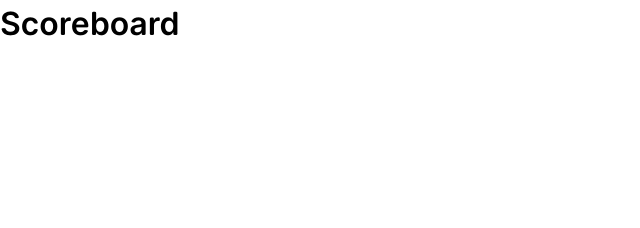
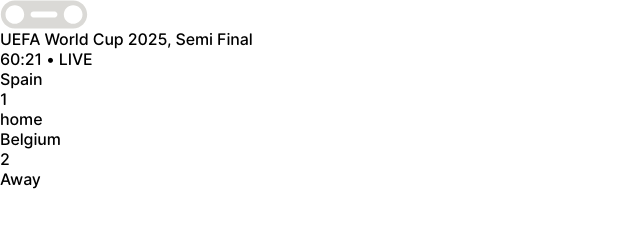
Before and after one commit to matinexpertmode/scoreboard, a website built with webpack: page src/index.html in a window 1280 px wide. Shown: the whole page, without its empty margins (0-640 px from the left). Built offline with nearby package versions, Linux system fonts and the light colour scheme.

Commit message:
html is nearly there

```diff
--- a/src/index.html
+++ b/src/index.html
@@ -6,6 +6,48 @@
     <title>Scoreboard</title>
   </head>
   <body>
-    <h1>Scoreboard</h1>
+    <div id="main-container">
+      <div id="element-container"></div>
+        <svg
+          xmlns="http://www.w3.org/2000/svg"
+          width="88"
+          height="29"
+          viewBox="0 0 88 29"
+          fill="none"
+        >
+          <path
+            d="M73.1665 0.5C80.8985 0.5 87.1665 6.76801 87.1665 14.5C87.1665 22.232 80.8985 28.5 73.1665 28.5H14.8335C7.10152 28.5 0.833496 22.232 0.833496 14.5C0.833496 6.76801 7.10151 0.5 14.8335 0.5H73.1665ZM14.8335 5.16699C9.67885 5.16701 5.50049 9.34535 5.50049 14.5C5.50049 19.6546 9.67885 23.833 14.8335 23.833C19.9882 23.833 24.1665 19.6547 24.1665 14.5C24.1665 9.34534 19.9882 5.16699 14.8335 5.16699ZM73.1665 5.16699C68.012 5.16719 63.8335 9.34546 63.8335 14.5C63.8335 19.6545 68.012 23.8328 73.1665 23.833C78.3212 23.833 82.5005 19.6547 82.5005 14.5C82.5005 9.34534 78.3212 5.16699 73.1665 5.16699ZM33.5005 11.583C31.8897 11.583 30.5835 12.8892 30.5835 14.5C30.5835 16.1108 31.8897 17.417 33.5005 17.417H54.5005L54.6509 17.4131C56.1917 17.3347 57.4175 16.0603 57.4175 14.5C57.4175 12.9397 56.1917 11.6653 54.6509 11.5869L54.5005 11.583H33.5005Z"
+            fill="#1A1301"
+            fill-opacity="0.161"
+            style="
+              fill: #1a1301;
+              fill: color(display-p3 0.102 0.075 0.004);
+              fill-opacity: 0.161;
+            "
+          />
+        </svg>
+        <div class="score-card">
+          <div class="top-container">
+            <p>UEFA World Cup 2025, Semi Final</p>
+          </div>
+          <div class="time-indicator">
+            <p>60:21  •  LIVE</p>
+          </div>
+          <div class="bottom-container">
+              <div class="home">
+                <p>Spain</p>
+                <output>1</output>
+                <p>home</p>
+              </div>
+              <div class="away">
+                <p>Belgium</p>
+                <output>2</output>
+                <p>Away</p>
+              </div>
+          </div>
+        </div>
+        <div class="button-container"></div>
+      </div>
+    </div>
   </body>
 </html>
--- a/src/styles.css
+++ b/src/styles.css
@@ -52,9 +52,12 @@
 body {
   font-family: "OpenRunde", sans-serif;
   font-weight: 500;
-  line-height: 1.5;
+  line-height: normal;
   -webkit-font-smoothing: antialiased;
   background-color: var(--sand-2);
+  color: var(--sand-12);
+  font-size: 16px;
+  letter-spacing: -0.08px;
 }
 
 /* Improve text rendering for headings and paragraphs */
@@ -72,6 +75,7 @@
 p {
   text-wrap: pretty;
   overflow-wrap: break-word;
+  color: var(--sand-12);
 }
 
 /* ==========================================================================
@@ -109,3 +113,15 @@
 #__next {
   isolation: isolate;
 }
+
+/* ==========================================================================
+   MATIN'S CODE
+   ========================================================================== */
+
+/* Create a root stacking context */
+.main-container {
+  display: flex;
+  flex-direction: row;
+  align-items: center;
+  justify-content: center;
+}
```
Also changed, not shown: src/fonts/OpenRunde-Bold.otf (deleted), src/fonts/OpenRunde-Regular.otf (deleted).
